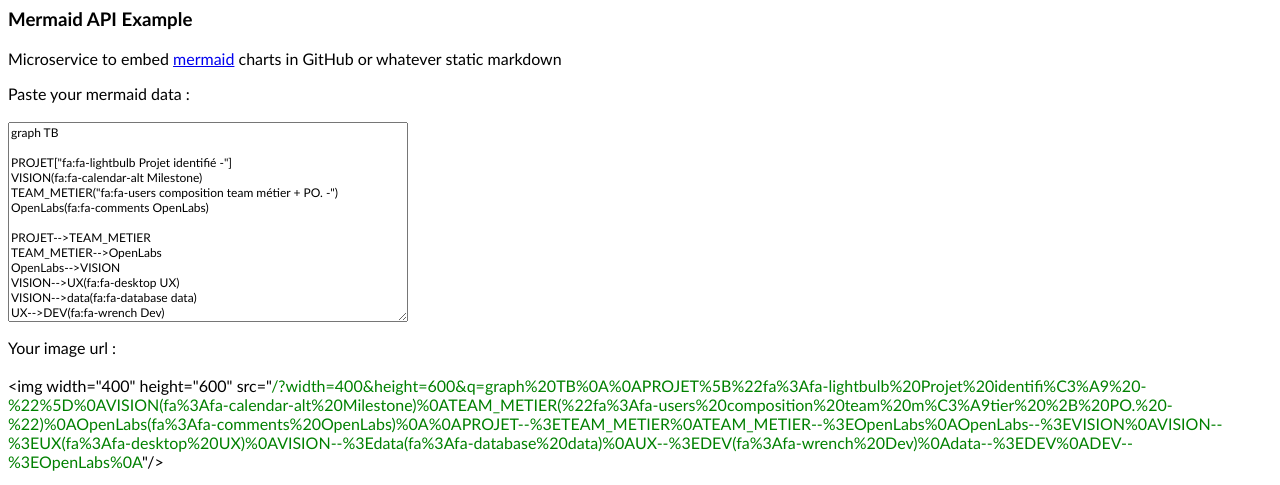
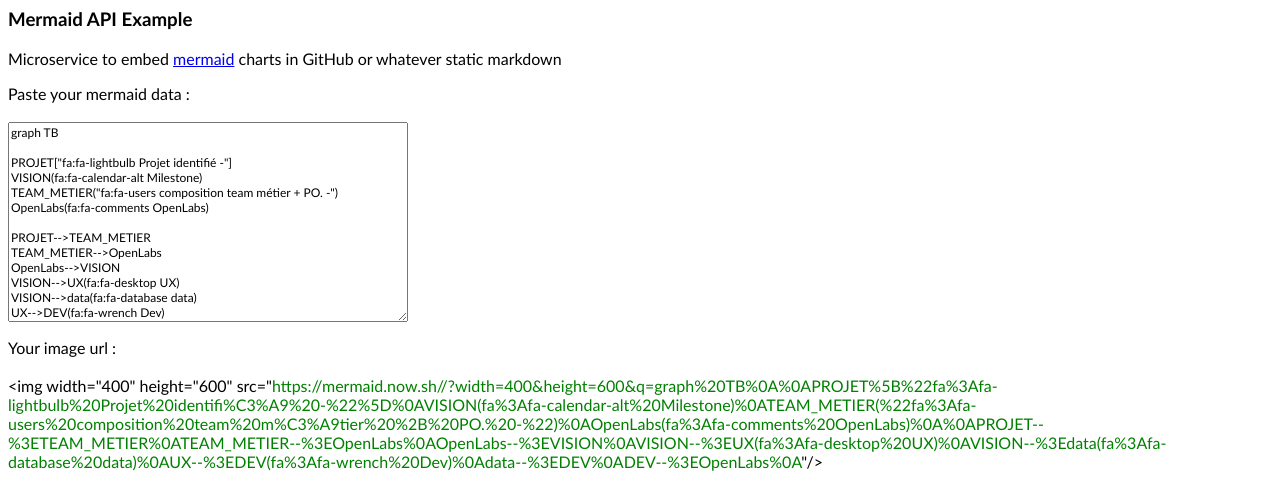
Before and after one commit to revolunet/mermaid-api, a website: page index.html in a window 1280 px wide. Shown: the top 485 px of the page. Drawn offline with Linux system fonts and the light colour scheme.

Commit message:
demo: use absolute link

```diff
--- a/index.html
+++ b/index.html
@@ -59,7 +59,7 @@
   const demoImg = document.querySelector('#demo-img')
   const updateImages = (data) => {
     const imgUrl = apiUrl + "/" + `?width=400&height=600&q=${encodeURIComponent(data)}`
-    demoUrl.innerText = imgUrl;
+    demoUrl.innerText = `https://mermaid.now.sh/${imgUrl}`;
     demoImg.src = imgUrl
   }
   textArea.addEventListener("keyup", e => updateImages(e.target.value))
```
Also changed, not shown: README.md.
